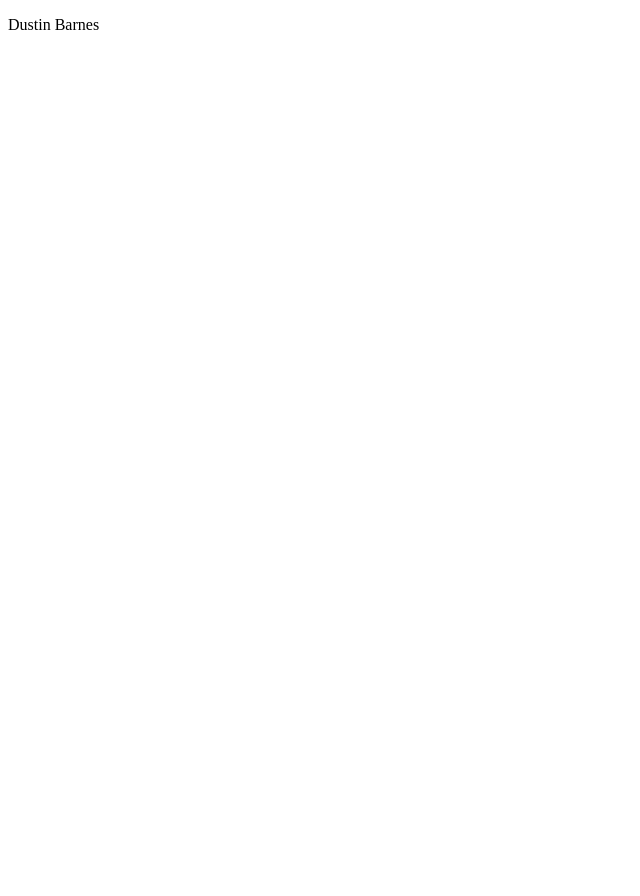
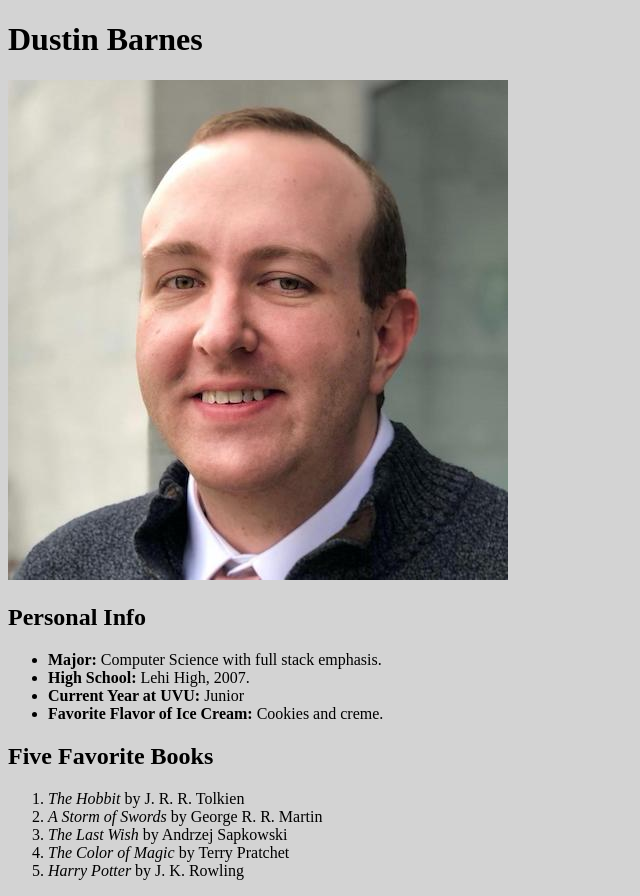
Before and after one commit to dustinbarnes4/dustinbarnes4.github.io, a plain HTML site: page index.html in a window 1280 px wide. Shown: the whole page, without its empty margins (0-640 px from the left). Before the commit the page ends 800 px from the top, so only its background shows below. Drawn offline with Linux system fonts and the light colour scheme.

Commit message:
First changes to basic content of the html

```diff
--- a/index.html
+++ b/index.html
@@ -3,9 +3,26 @@
 <head>
     <meta charset="UTF-8">
     <meta name="viewport" content="width=device-width, initial-scale=1.0">
+    <link href="style/style.css" rel="stylesheet">
     <title>About Dustin Barnes</title>
 </head>
 <body>
-    <p>Dustin Barnes</p>
+    <h1>Dustin Barnes</h1>
+    <div id="picture_of_self"><img src="selfpicture.jpg"></div>
+    <h2>Personal Info</h2>
+    <ul>
+        <li><span class="personal-info">Major:</span> Computer Science with full stack emphasis.</li>
+        <li><span class="personal-info">High School:</span> Lehi High, 2007.</li>
+        <li><span class="personal-info">Current Year at UVU:</span> Junior</li>
+        <li><span class="personal-info">Favorite Flavor of Ice Cream:</span> Cookies and creme.</li>
+    </ul>
+    <h2>Five Favorite Books</h2>
+    <ol>
+        <li><span class="book_title">The Hobbit</span> by J. R. R. Tolkien</li>
+        <li><span class="book_title">A Storm of Swords</span> by George R. R. Martin</li>
+        <li><span class="book_title">The Last Wish</span> by Andrzej Sapkowski</li>
+        <li><span class="book_title">The Color of Magic</span> by Terry Pratchet</li>
+        <li><span class="book_title">Harry Potter</span> by J. K. Rowling</li>
+    </ol>
 </body>
 </html>
--- a/style/style.css
+++ b/style/style.css
@@ -0,0 +1,11 @@
+html {
+    background-color: lightgrey;
+}
+
+.personal-info {
+    font-weight: bold;
+}
+
+.book_title {
+    font-style: italic;
+}
```
Also changed, not shown: selfpicture.jpg (added).
